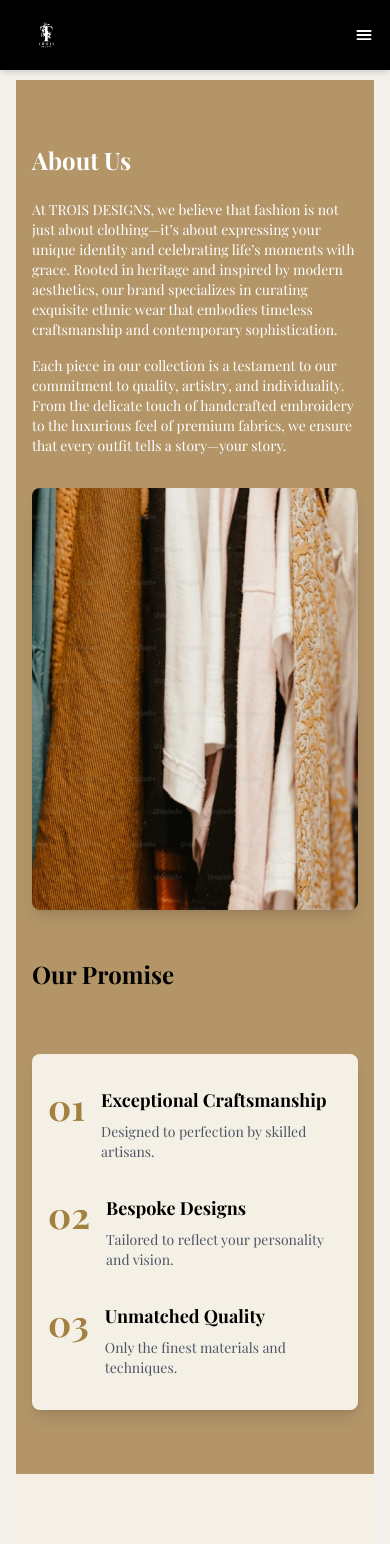
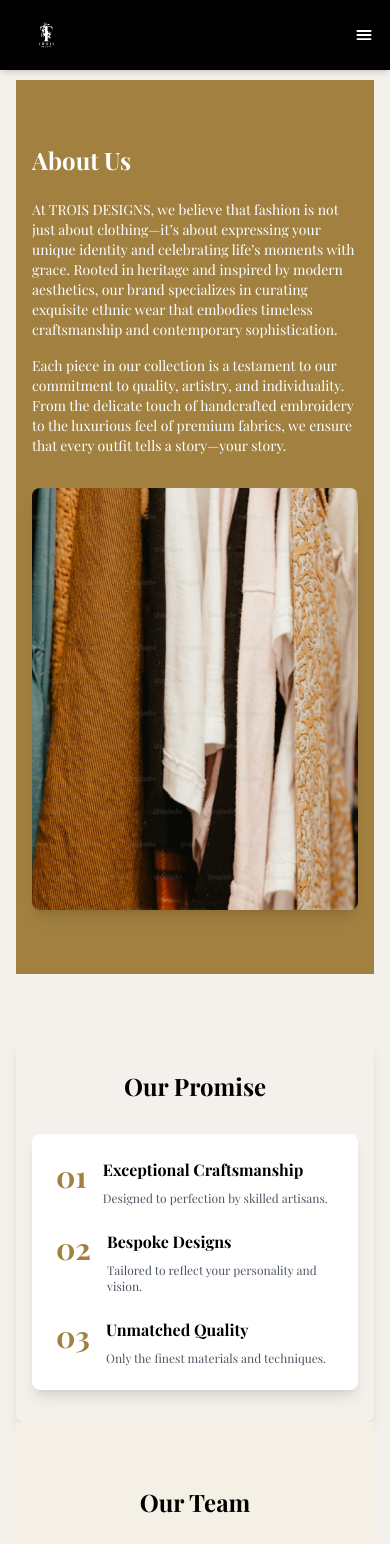
Before and after one commit to Pankaj1713/trio-designs, a React (Vite) app: page /about-us in a window 390 px wide. Shown: the top 1544 px of the page. Built offline with nearby package versions, Linux system fonts and the light colour scheme; a web font is replaced by a local one.

Commit message:
fix bugs

```diff
--- a/src/Pages/AboutUs/index.jsx
+++ b/src/Pages/AboutUs/index.jsx
@@ -10,8 +10,8 @@
 
 const AboutUs = () => {
   return (
-    <div className=" px-4 pt-20">
-      <div className="bg-[#B39568] px-4 sm:px-8 md:px-16 lg:px-28 py-16">
+    <div className="px-4 pt-20">
+      <div className="bg-[#A28140] px-4 sm:px-8 md:px-16 lg:px-28 py-16">
         {/* About Us Section */}
         <div className="flex flex-col lg:flex-row items-center lg:items-start gap-8 lg:gap-16">
           {/* Text Content */}
@@ -44,57 +44,57 @@
             />
           </div>
         </div>
+      </div>
 
       {/* Our Promise Section */}
-        <div>
-          <h2 className="text-2xl md:text-3xl font-bold text-black text-start my-12">
+      <div className="mt-16 py-8 px-4 sm:px-8 md:px-16 lg:px-28 rounded-lg shadow-lg">
+        <h2 className="text-2xl md:text-3xl font-bold text-black text-center md:text-start mb-8 md:mb-12">
           Our Promise
         </h2>
-          <div className="bg-[#F5F0E5] mt-16 py-8 px-4 sm:px-8 md:px-16 lg:px-28 rounded-lg shadow-lg">
-            <div className="grid grid-cols-1 md:grid-cols-3 gap-8">
+        <div className="grid grid-cols-1 gap-6 sm:grid-cols-2 md:grid-cols-3 bg-white p-6 md:p-14 rounded-lg shadow-lg">
           <div className="flex items-start">
-                <span className="text-4xl font-bold text-[#A28140] mr-4">
+            <span className="text-3xl sm:text-4xl font-bold text-[#A28140] mr-4">
               01
             </span>
             <div>
-                  <h3 className="text-lg font-bold text-black mb-2">
+              <h3 className="text-base sm:text-lg font-bold text-black mb-2">
                 Exceptional Craftsmanship
               </h3>
-                  <p className="text-sm text-gray-600">
+              <p className="text-xs sm:text-sm text-gray-600">
                 Designed to perfection by skilled artisans.
               </p>
             </div>
           </div>
           <div className="flex items-start">
-                <span className="text-4xl font-bold text-[#A28140] mr-4">
+            <span className="text-3xl sm:text-4xl font-bold text-[#A28140] mr-4">
               02
             </span>
             <div>
-                  <h3 className="text-lg font-bold text-black mb-2">
+              <h3 className="text-base sm:text-lg font-bold text-black mb-2">
                 Bespoke Designs
               </h3>
-                  <p className="text-sm text-gray-600">
+              <p className="text-xs sm:text-sm text-gray-600">
                 Tailored to reflect your personality and vision.
               </p>
             </div>
           </div>
           <div className="flex items-start">
-                <span className="text-4xl font-bold text-[#A28140] mr-4">
+            <span className="text-3xl sm:text-4xl font-bold text-[#A28140] mr-4">
               03
             </span>
             <div>
-                  <h3 className="text-lg font-bold text-black mb-2">
+              <h3 className="text-base sm:text-lg font-bold text-black mb-2">
                 Unmatched Quality
               </h3>
-                  <p className="text-sm text-gray-600">
+              <p className="text-xs sm:text-sm text-gray-600">
                 Only the finest materials and techniques.
               </p>
             </div>
           </div>
         </div>
       </div>
-        </div>
-      </div>
+
+      {/* Our Team Section */}
       <div className="bg-[#F5F0E5] px-4 sm:px-8 md:px-16 lg:px-28 py-16">
         <h2 className="text-2xl md:text-3xl font-bold text-black text-center mb-12">
           Our Team
@@ -118,6 +118,7 @@
           ))}
         </div>
       </div>
+
       <CollectionSection />
     </div>
   );
```
Lines whose indentation alone changed are shown as unchanged.
